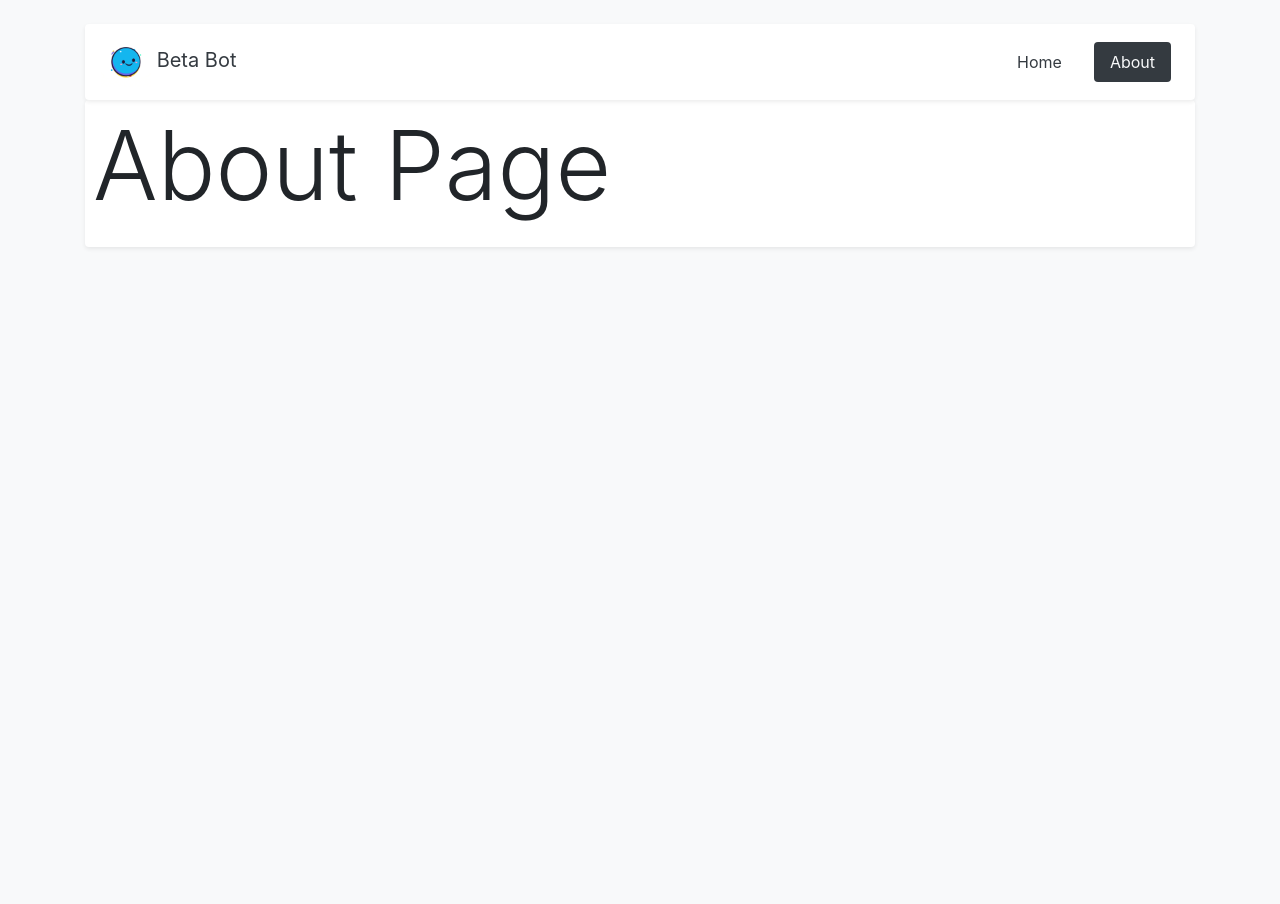
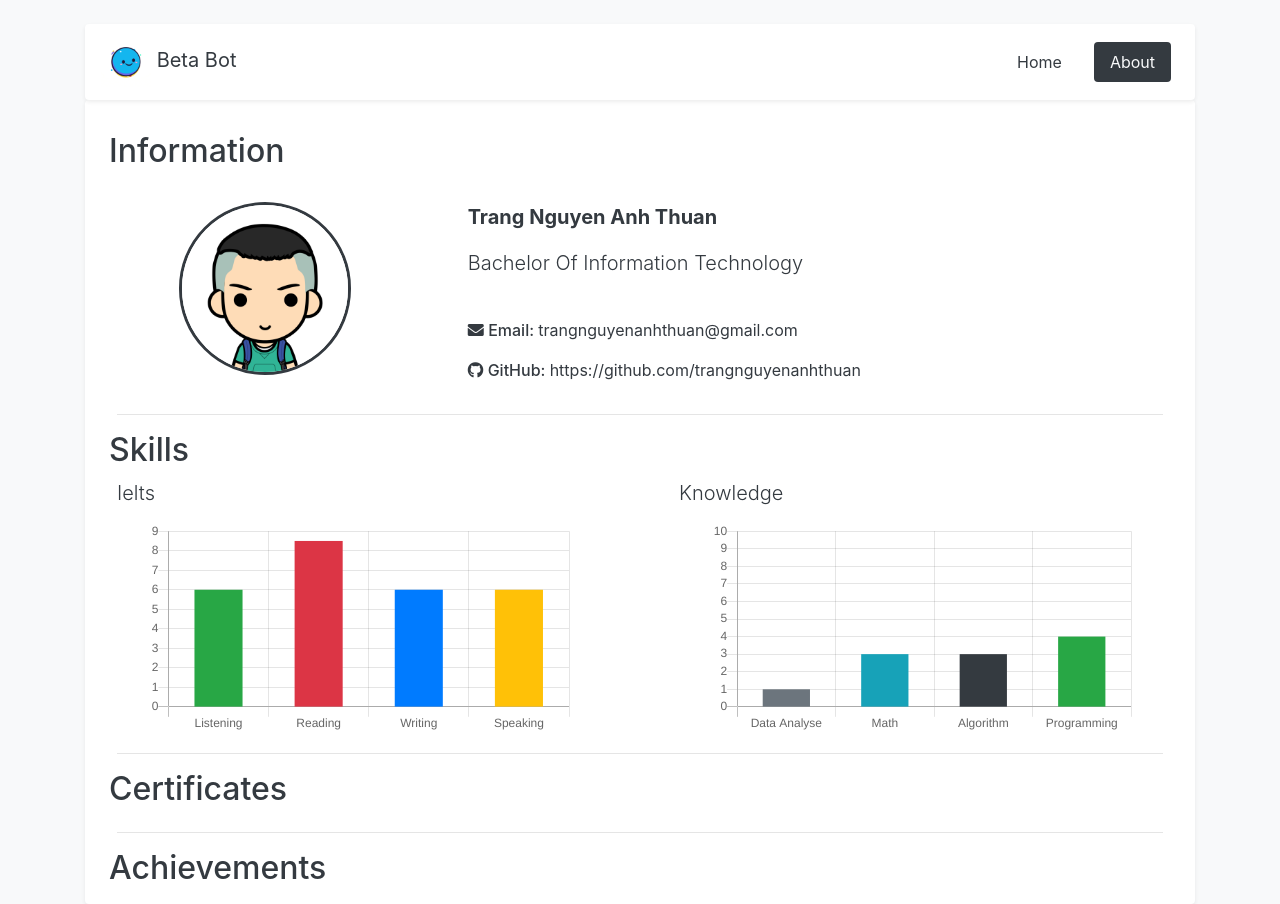
Before and after one commit to BetaBotWebsite/AboutPage, a plain HTML site: page index.html in a window 1280 px wide. Before the commit the page ends 800 px from the top, so only its background shows below. Drawn offline with nearby package versions, Linux system fonts and the light colour scheme.

Commit message:
Finalize AboutPage v1

```diff
--- /dev/null
+++ b/index.css
@@ -0,0 +1,6 @@
+img.border{
+    border:  3px solid #343a40 !important
+}
+.chart-container{
+    width: 80%;
+}
--- a/index.html
+++ b/index.html
@@ -10,15 +10,19 @@
   <link rel="stylesheet" href="https://stackpath.bootstrapcdn.com/bootstrap/4.3.1/css/bootstrap.min.css"
     integrity="sha384-ggOyR0iXCbMQv3Xipma34MD+dH/1fQ784/j6cY/iJTQUOhcWr7x9JvoRxT2MZw1T" crossorigin="anonymous">
   </link>
+  <link rel="stylesheet" href="https://use.fontawesome.com/releases/v5.8.2/css/all.css"
+    integrity="sha384-oS3vJWv+0UjzBfQzYUhtDYW+Pj2yciDJxpsK1OYPAYjqT085Qq/1cq5FLXAZQ7Ay" crossorigin="anonymous">
+  <link rel="stylesheet" href="index.css">
   <title>Beta Bot</title>
 </head>
 
-<body class="bg-light">
+<body class="text-dark bg-light">
   <div class="container">
     <br>
     <!-- Menu -->
     <nav class="rounded shadow-sm navbar navbar-expand-lg navbar-light bg-white">
-      <a class="navbar-brand text-dark" href="#"> <span><img src="./img/icon.png" height="50px" width="50px"></span> Beta Bot</a>
+      <a class="navbar-brand text-dark" href="#"> <span><img src="./img/icon.png" height="50px" width="50px"></span>
+        Beta Bot</a>
       <ul class="nav nav-pills ml-auto">
         <li class="nav-item m-2">
           <a class="nav-link text-dark" href="https://betabotwebsite.github.io/HomePage/">Home</a>
@@ -30,7 +34,53 @@
     </nav>
     <!-- Content -->
     <div class="rounded shadow-sm bg-white p-2">
-        <p class="display-1">About Page</p>
+      <br>
+      <div class="Information">
+        <p class="h2 ml-3">Information</p>
+        <br>
+        <div class="row">
+          <div class="col-md-4 col-sm-12">
+            <p class="text-center"><img class="border rounded-circle" src="./img/avatar.png" alt="" width="50%"></p>
+          </div>
+          <div class="col-8">
+            <p class="font-weight-bold lead"> Trang Nguyen Anh Thuan</p>
+            <p class="lead">Bachelor Of Information Technology</p>
+            <br>
+            <p><i class="fas fa-envelope"></i> <span class="h6">Email: </span> trangnguyenanhthuan@gmail.com</p>
+            <p><i class="fab fa-github"></i> <span class="h6">GitHub: </span> https://github.com/trangnguyenanhthuan</p>
+          </div>
+        </div>
+      </div>
+      <hr class="text-dark ml-4 mr-4">
+      <div class="Skill">
+        <p class="h2 ml-3">Skills</p>
+        <div class="row">
+          <div class="col-md-6 col-sm-12">
+            <p class="lead ml-4">Ielts</p>
+            <div class="chart-container d-flex ml-auto mr-auto">
+              <canvas id="ieltsChart"></canvas>
+            </div>
+          </div>
+          <div class="col-md-6 col-sm-12">
+            <p class="lead ml-4">Knowledge</p>
+            <div class="chart-container d-flex ml-auto mr-auto">
+              <canvas id="skillsChart"></canvas>
+            </div>
+          </div>
+        </div>
+      </div>
+      <hr class="text-dark ml-4 mr-4">
+      <div class="Certificate">
+        <p class="h2 ml-3">Certificates</p>
+        <div class="row">
+        </div>
+      </div>
+      <hr class="text-dark ml-4 mr-4">
+      <div class="Achievement">
+        <p class="h2 ml-3">Achievements</p>
+        <div class="row">
+        </div>
+      </div>
     </div>
   </div>
 
@@ -45,6 +95,8 @@
   <script src="https://stackpath.bootstrapcdn.com/bootstrap/4.3.1/js/bootstrap.min.js"
     integrity="sha384-JjSmVgyd0p3pXB1rRibZUAYoIIy6OrQ6VrjIEaFf/nJGzIxFDsf4x0xIM+B07jRM"
     crossorigin="anonymous"></script>
+  <script src="https://cdn.jsdelivr.net/npm/chart.js@2.8.0"></script>
+  <script src="index.js"></script>
 </body>
 
 </html>
--- /dev/null
+++ b/index.js
@@ -0,0 +1,82 @@
+var ctx1 = document.getElementById('ieltsChart').getContext('2d')
+var chart1 = new Chart(ctx1, {
+    type: 'bar',
+    data: {
+        labels: ['Listening', 'Reading', 'Writing', 'Speaking'],
+        datasets: [{
+            backgroundColor: [
+                'rgb(40, 167, 69)',
+                'rgb(220, 53, 69)',
+                'rgb(0, 123, 255)',
+                'rgb(255, 193, 7)'
+
+            ],
+            data: [6.0, 8.5, 6.0, 6.0]
+        }]
+    },
+    options: {
+        legend: {
+            display: false
+        },
+        tooltips: {
+            callbacks: {
+                label: function (tooltipItem) {
+                    return tooltipItem.yLabel;
+                }
+            }
+        },
+        scales: {
+            xAxes: [{
+                barPercentage: 0.6
+            }],
+            yAxes: [{
+                    display: true,
+                    ticks: {
+                        min: 0.0,
+                        max: 9.0
+                    }
+                }]
+        }
+    }
+})
+var ctx2 = document.getElementById('skillsChart').getContext('2d')
+var chart2 = new Chart(ctx2, {
+    type: 'bar',
+    data: {
+        labels: ['Data Analyse', 'Math', 'Algorithm', 'Programming'],
+        datasets: [{
+            backgroundColor: [
+                'rgb(108, 117, 125)',
+                'rgb(23, 162, 184)',
+                'rgb(52, 58, 64)',
+                'rgb(40, 167, 69)'
+
+            ],
+            data: [1.0, 3.0, 3.0, 4.0]
+        }]
+    },
+    options: {
+        legend: {
+            display: false
+        },
+        tooltips: {
+            callbacks: {
+                label: function (tooltipItem) {
+                    return tooltipItem.yLabel;
+                }
+            }
+        },
+        scales: {
+            xAxes: [{
+                barPercentage: 0.6
+            }],
+            yAxes: [{
+                    display: true,
+                    ticks: {
+                        min: 0.0,
+                        max: 10.0
+                    }
+                }]
+        }
+    }
+})
```
Also changed, not shown: img/avatar.png (added).
